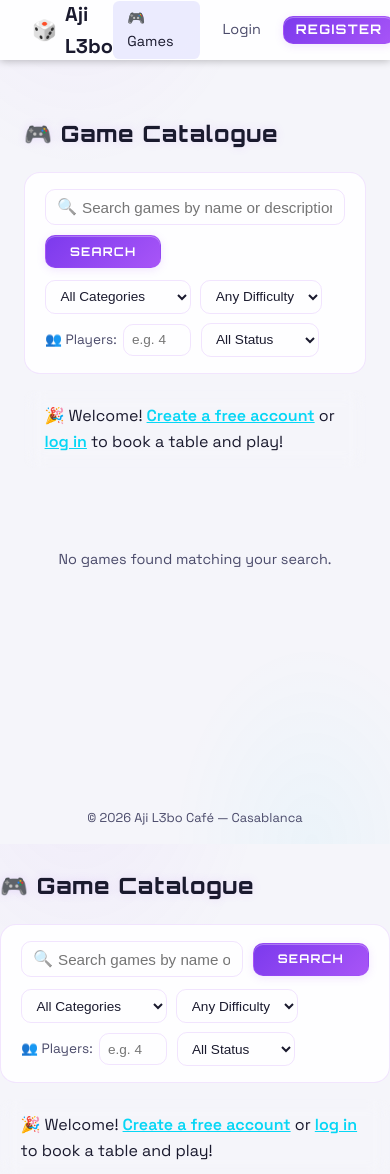
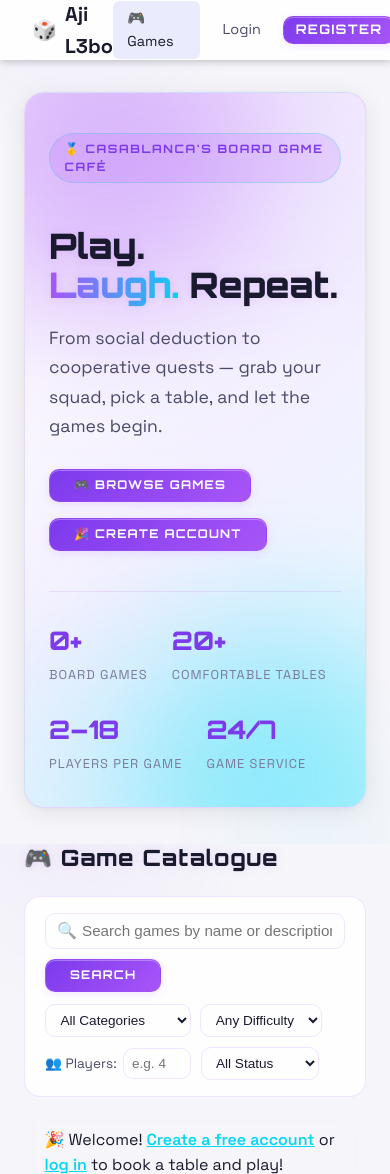
Before and after one commit to wissalaitihya/Cafe-Aji-L3bo, a PHP site: page /app/View/games/index.php in a window 390 px wide. Shown: the top 1174 px of the page. Run offline with PHP 8.4, Linux system fonts and the light colour scheme; the template is opened without the code that fills it, so the values that code supplies are empty; some libraries are stand-ins or nearby versions.

Commit message:
feat: add hero section to home page and games catalogue
Frontend-only hero banner at the top of / and /games with gradient
glow background, eyebrow badge, gradient-accent headline, role-aware
CTA buttons (Browse Games + Book a Table / Create Account), and stat
row. Includes responsive hero styles in public/css/style.css.

```diff
--- a/app/View/games/index.php
+++ b/app/View/games/index.php
@@ -1,4 +1,29 @@
 <?php require __DIR__ . '/../layout/header.php'; ?>
+
+<!-- ── Hero Section ── -->
+<section class="hero">
+    <div class="hero-glow hero-glow-a"></div>
+    <div class="hero-glow hero-glow-b"></div>
+    <div class="hero-inner">
+        <p class="hero-eyebrow">&#129351; Casablanca's Board Game Café</p>
+        <h1 class="hero-title">Play.<br><span class="hero-title-accent">Laugh.</span> Repeat.</h1>
+        <p class="hero-sub">From social deduction to cooperative quests — grab your squad, pick a table, and let the games begin.</p>
+        <div class="hero-actions">
+            <a href="<?= BASE_PATH ?>/games" class="btn btn-primary btn-hero">&#127918; Browse Games</a>
+            <?php if (isset($_SESSION['user_id'])): ?>
+                <a href="<?= BASE_PATH ?>/reservations/create" class="btn btn-hero btn-outline">&#128197; Book a Table</a>
+            <?php else: ?>
+                <a href="<?= BASE_PATH ?>/register" class="btn btn-hero btn-outline">&#127881; Create Account</a>
+            <?php endif; ?>
+        </div>
+        <div class="hero-stats">
+            <div class="hero-stat"><span class="hero-stat-num"><?= count($games) ?>+</span><span class="hero-stat-label">Board Games</span></div>
+            <div class="hero-stat"><span class="hero-stat-num">20+</span><span class="hero-stat-label">Comfortable Tables</span></div>
+            <div class="hero-stat"><span class="hero-stat-num">2–18</span><span class="hero-stat-label">Players per Game</span></div>
+            <div class="hero-stat"><span class="hero-stat-num">24/7</span><span class="hero-stat-label">Game Service</span></div>
+        </div>
+    </div>
+</section>
 
 <?php
 // Mini helper for star display on cards
--- a/public/css/style.css
+++ b/public/css/style.css
@@ -349,6 +349,108 @@ a:hover { color: var(--purple-bright); }
 /* keep .container working as alias */
 .container { padding: 2rem 2.5rem 4rem; }
 
+/* ── Hero Section (home / games catalogue) ─────────────── */
+.hero {
+    position: relative;
+    overflow: hidden;
+    background:
+        radial-gradient(1200px 600px at 15% -10%, rgba(168,85,247,0.14), transparent 60%),
+        radial-gradient(1000px 550px at 90% 110%, rgba(6,214,245,0.14), transparent 60%),
+        linear-gradient(135deg, #ffffff 0%, #f3f0ff 55%, #eafaff 100%);
+    border: 1px solid var(--border);
+    border-radius: var(--radius-xl);
+    padding: 3.5rem 2.5rem 3rem;
+    margin: 0 0 2rem;
+    box-shadow: var(--shadow-card);
+}
+.hero-glow {
+    position: absolute;
+    border-radius: 50%;
+    filter: blur(70px);
+    pointer-events: none;
+}
+.hero-glow-a { width: 320px; height: 320px; top: -100px; left: -80px; background: var(--purple-glow); }
+.hero-glow-b { width: 300px; height: 300px; bottom: -120px; right: -60px; background: var(--cyan-glow); }
+.hero-inner { position: relative; z-index: 1; max-width: 760px; }
+.hero-eyebrow {
+    display: inline-block;
+    font-family: 'Orbitron', sans-serif;
+    font-size: 0.72rem;
+    font-weight: 700;
+    letter-spacing: 0.14em;
+    text-transform: uppercase;
+    color: var(--purple-dim);
+    background: var(--purple-glow-lg);
+    padding: 0.35rem 0.9rem;
+    border-radius: var(--radius-pill);
+    margin-bottom: 1.25rem;
+    border: 1px solid var(--border-cyan);
+}
+.hero-title {
+    font-family: 'Orbitron', sans-serif;
+    font-size: 3rem;
+    font-weight: 900;
+    line-height: 1.1;
+    color: var(--text-primary);
+    letter-spacing: -0.01em;
+}
+.hero-title-accent {
+    background: linear-gradient(90deg, var(--purple) 0%, var(--cyan) 100%);
+    -webkit-background-clip: text;
+    background-clip: text;
+    -webkit-text-fill-color: transparent;
+}
+.hero-sub {
+    margin: 1.25rem 0 1.75rem;
+    font-size: 1.1rem;
+    line-height: 1.65;
+    color: var(--text-secondary);
+    max-width: 56ch;
+}
+.hero-actions { display: flex; gap: 1rem; flex-wrap: wrap; }
+.btn-hero { padding: 0.8rem 1.6rem; font-size: 0.95rem; }
+.btn-outline {
+    background: transparent;
+    color: var(--purple-dim);
+    border: 1px solid var(--border-active);
+    box-shadow: none;
+}
+.btn-outline::before { display: none; }
+.btn-outline:hover,
+.btn-outline:focus-visible {
+    background: var(--purple-glow-lg);
+    color: var(--purple-dim);
+    border-color: var(--purple);
+    box-shadow: var(--shadow-purple);
+    transform: translateY(-1px);
+}
+.hero-stats {
+    display: flex;
+    gap: 2.5rem;
+    flex-wrap: wrap;
+    margin-top: 2.5rem;
+    padding-top: 1.75rem;
+    border-top: 1px solid var(--border);
+}
+.hero-stat { display: flex; flex-direction: column; gap: 0.25rem; }
+.hero-stat-num {
+    font-family: 'Orbitron', sans-serif;
+    font-size: 1.6rem;
+    font-weight: 800;
+    color: var(--purple-dim);
+}
+.hero-stat-label {
+    font-size: 0.8rem;
+    color: var(--text-muted);
+    text-transform: uppercase;
+    letter-spacing: 0.08em;
+}
+@media (max-width: 640px) {
+    .hero { padding: 2.5rem 1.5rem 2rem; }
+    .hero-title { font-size: 2.2rem; }
+    .hero-stats { gap: 1.5rem; }
+}
+
 /* App footer */
 .app-footer {
     padding: 1rem 2rem;
```
